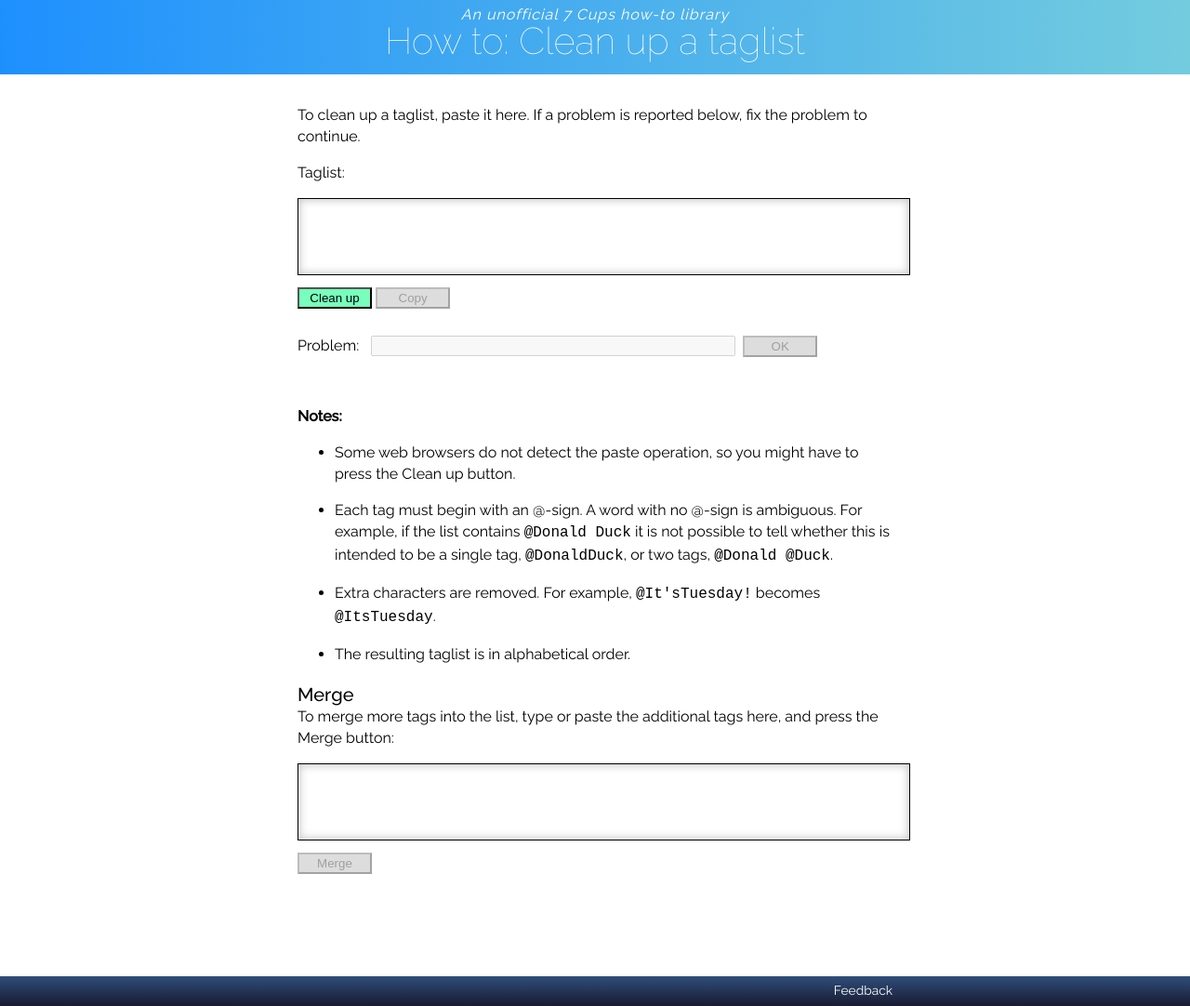
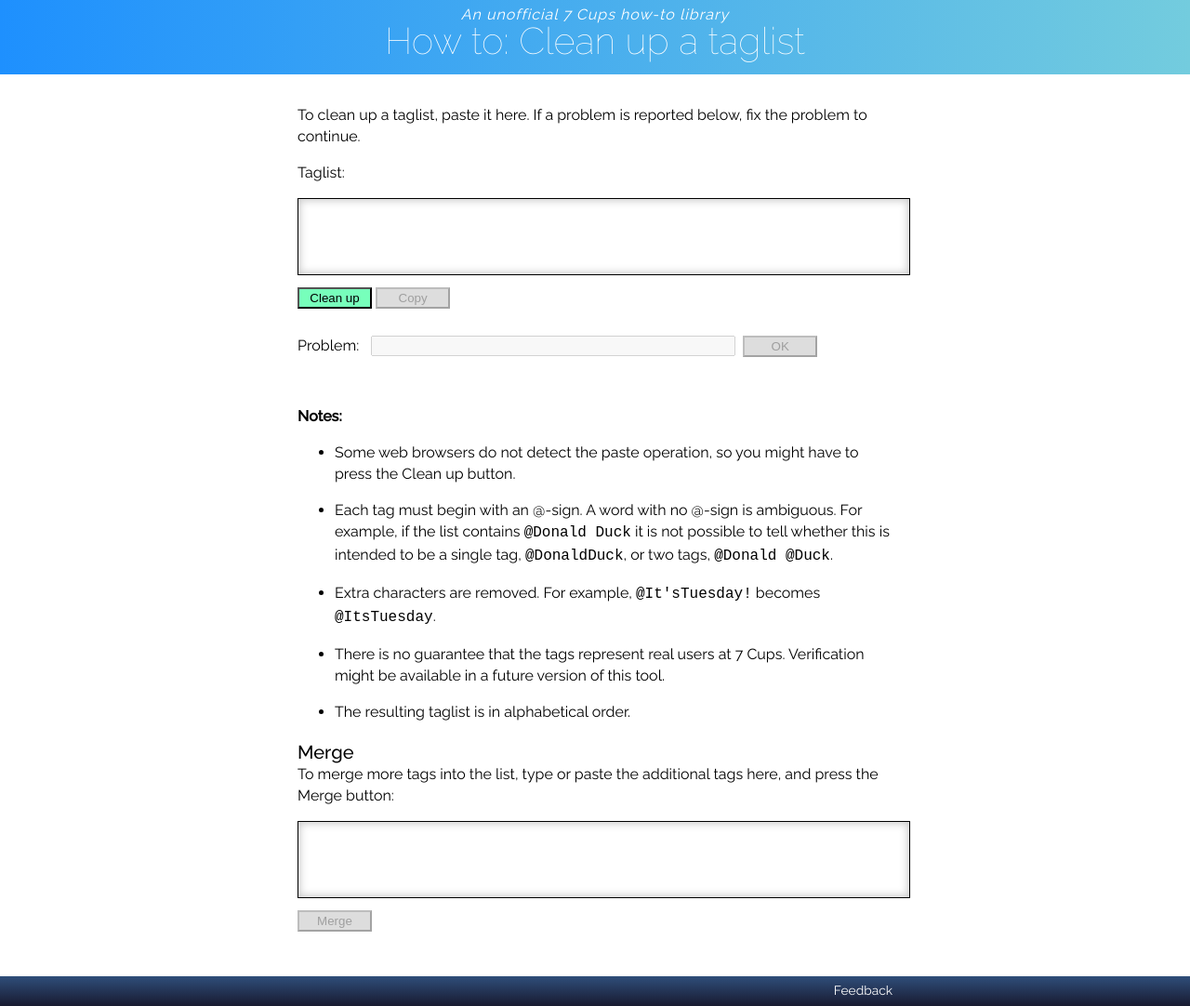
Before and after one commit to RarelyCharlie/rarelycharlie.github.io, a Jekyll site: the page built from _draft/taglist-cleanup.md, in a window 1280 px wide and 1082 px high. Shown: the whole window at 93% size. Built offline with Jekyll 4.4.1, drawn with Linux system fonts in a browser that asks for light colours.

Commit message:
add note

```diff
--- a/_draft/taglist-cleanup.md
+++ b/_draft/taglist-cleanup.md
@@ -170,6 +170,8 @@ Problem: <input type="text" id="problem-tags" onkeyup="Cleanup.tagskey()" disabl
 
  - Extra characters are removed. For example, `@It'sTuesday!` becomes `@ItsTuesday`.
 
+ - There is no guarantee that the tags represent real users at 7 Cups. Verification might be available in a future version of this tool.
+
  - The resulting taglist is in alphabetical order.
 
 ### Merge
```
